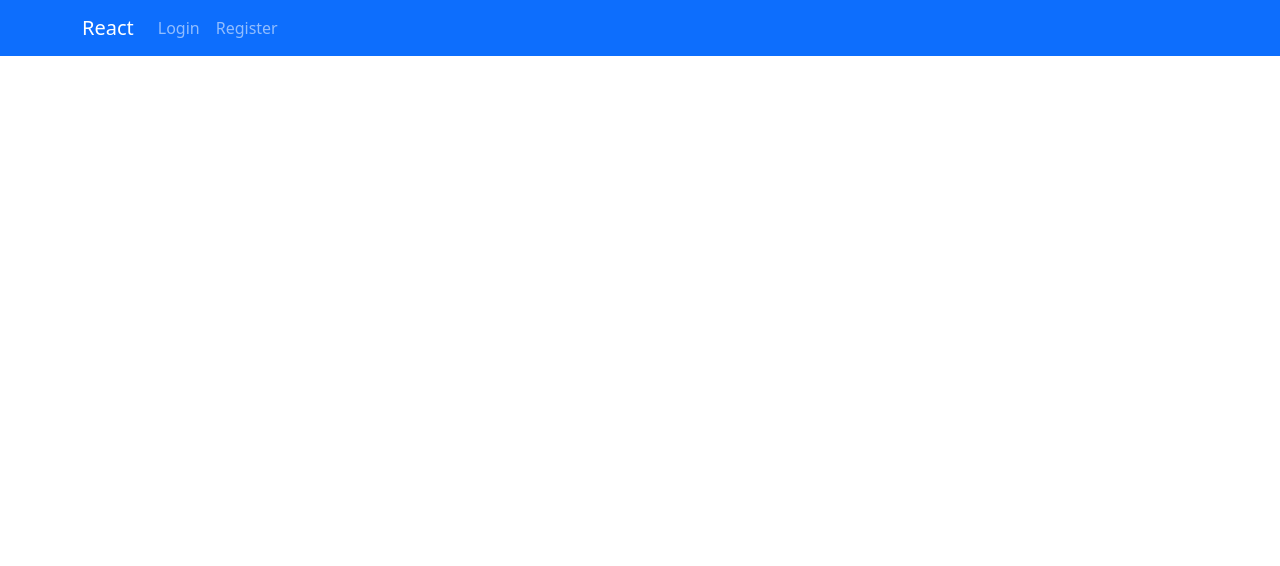
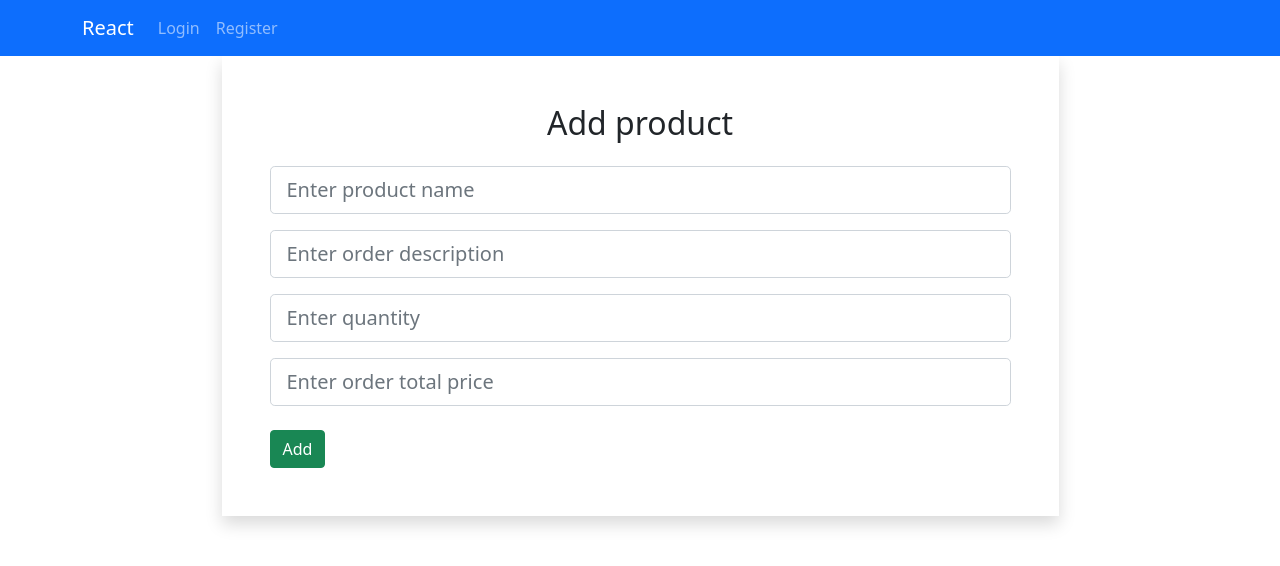
Before and after one commit to Cavid53/Obermind-frontend, a React (Create React App) app: page /order/detail/add/1 in a window 1280 px wide. Shown: the top 566 px of the page. Built offline with nearby package versions, Linux system fonts and the light colour scheme.

Commit message:
Fixed order item create and added constraints

```diff
--- a/src/App.js
+++ b/src/App.js
@@ -8,6 +8,8 @@ import Register from './components/account/Register';
 import Order from './components/order/Order';
 import CreateOrder from './components/order/CreateOrder';
 import EditOrder from './components/order/EditOrder';
+import OrderDetail from './components/orderDetail/OrderDetail';
+import AddItem from './components/orderDetail/AddItem';
 
 
 function App() {
@@ -22,6 +24,8 @@ function App() {
           <Route  path="/register" element={<Register/>}/>
           <Route  path="/order/create" element={<CreateOrder/>}/>
           <Route  path="/order/edit/:id" element={<EditOrder/>}/>
+          <Route  path="/order/detail/:id" element={<OrderDetail/>}/>
+          <Route  path="/order/detail/add/:id" element={<AddItem/>}/>
         </Routes>
       </div>
     </Router>
--- /dev/null
+++ b/src/assets/styles/orderDetail.scss
@@ -0,0 +1,4 @@
+.back-button{
+    margin-right: 20px;
+    width: 112px;
+}
--- a/src/components/order/CreateOrder.js
+++ b/src/components/order/CreateOrder.js
@@ -23,7 +23,6 @@ const CreateOrder = () => {
         await axios.post("/v1/order/upsert", order,{ headers: {"Authorization" : `Bearer ${token}`} });
         navigate('/order')
     };
-
 
     const goBack = () =>{
         navigate("/order");
--- a/src/components/order/order.js
+++ b/src/components/order/order.js
@@ -67,8 +67,15 @@ const Order = () => {
                                     </td>
                                     <td className={order.status == DRAFT ? "text-danger" : "text-success"}>{order.status == DRAFT ? "DRAFT" : "SUBMITTED"}</td>
                                     <td>
-                                        <Link className="btn btn-primary mr-2 action" to={`order/detail/${order.id}`}>Details</Link>
-                                        <Link className="btn btn-outline-primary mr-2 action" to={`/order/edit/${order.id}`}>Edit</Link>
+                                        <Link className="btn btn-primary mr-2 action" to={`/order/detail/${order.id}`}>Details</Link>
+                                        {(() => {
+                                            if (order.status == DRAFT) {
+                                                return (
+                                                    <Link className="btn btn-outline-primary mr-2 action" to={`/order/edit/${order.id}`}>Edit</Link>
+                                                )
+                                            }
+                                        })()}
+
                                         <Link className="btn btn-danger" to="" onClick={() => deleteOrder(order.id)}>Delete</Link>
                                         {(() => {
                                             if (order.status == DRAFT) {
--- /dev/null
+++ b/src/components/orderDetail/AddItem.js
@@ -0,0 +1,87 @@
+import React,{ useState } from 'react';
+import axios from 'axios'
+import { useNavigate, useParams } from "react-router-dom";
+
+const AddItem = () => {
+
+    const navigate = useNavigate();
+    const { id } = useParams();
+    const [item, setItem] = useState({
+        orderId: id,
+        productName: "",
+        productDescription: "",
+        quantity:"",
+        productPrice: "",
+    });
+
+    const { productName, productDescription, quantity, productPrice, orderId } = item;
+
+    const onInputChange = e => {
+       setItem({ ...item, [e.target.name]: e.target.value });
+    };
+
+    const onSubmit = async e => {
+        e.preventDefault();
+        const token = JSON.parse(localStorage.getItem('user-info'));
+        await axios.post("/v1/orderitem/upsert", item, { headers: { "Authorization": `Bearer ${token}` } });
+        navigate("/order/detail/" + id);
+    };
+
+    return (
+        <div className="container">
+            <div className="w-75 mx-auto shadow p-5">
+                <h2 className="text-center mb-4">Add product</h2>
+                <form onSubmit={e => onSubmit(e)}>
+                    <div className="form-group mt-3">
+                        <input
+                            type="text"
+                            className="form-control form-control-lg"
+                            placeholder="Enter product name"
+                            name="productName"
+                            value={productName}
+                            required
+                            onChange={e => onInputChange(e)}
+                        />
+                    </div>
+                    <div className="form-group mt-3">
+                        <input
+                            type="text"
+                            className="form-control form-control-lg"
+                            placeholder="Enter order description"
+                            name="productDescription"
+                            required
+                            value={productDescription}
+                            onChange={e => onInputChange(e)}
+                        />
+                    </div>
+                    <div className="form-group mt-3">
+                        <input
+                            type="number"
+                            min='0'
+                            className="form-control form-control-lg"
+                            placeholder="Enter quantity"
+                            name="quantity"
+                            value={quantity}
+                            required
+                            onChange={e => onInputChange(e)}
+                        />
+                    </div>
+                    <div className="form-group mt-3">
+                        <input
+                            type="number"
+                            min='0'
+                            className="form-control form-control-lg"
+                            placeholder="Enter order total price"
+                            name="productPrice"
+                            required
+                            value={productPrice}
+                            onChange={e => onInputChange(e)}
+                        />
+                    </div>
+                    <button className="btn btn-success btn-block mt-4">Add</button>
+                </form>
+            </div>
+        </div>
+    );
+};
+export default AddItem;
--- /dev/null
+++ b/src/components/orderDetail/OrderDetail.js
@@ -0,0 +1,105 @@
+import React, { useState, useEffect } from 'react';
+import axios from 'axios';
+import { Link } from 'react-router-dom';
+import { useParams } from "react-router-dom";
+import "../../assets/styles/orderDetail.scss";
+
+
+const OrderDetail = () => {
+    const [items, setItem] = useState([]);
+    const { id } = useParams();
+    let [orderStatus, setOrderStatus] = useState();
+    const DRAFT = 0;
+
+    useEffect(() => {
+        loadItems();
+        getOrder();
+    }, []);
+
+    //get all order items
+    const loadItems = async () => {
+        debugger
+        const token = JSON.parse(localStorage.getItem('user-info'));
+        const result = await axios.get(`/v1/orderitem/getallbyorderid/${id}`, { headers: { "Authorization": `Bearer ${token}` } });
+        setItem(result.data.reverse());
+    }
+
+    //delete order item
+    const deleteItem = async id => {
+        const token = JSON.parse(localStorage.getItem('user-info'));
+        await axios.delete(`/v1/orderitem/${id}`, { headers: { "Authorization": `Bearer ${token}` } });
+        loadItems();
+    }
+
+    const getOrder = async () => {
+        debugger
+        const token = JSON.parse(localStorage.getItem('user-info'));
+        const result = await axios.get(`/v1/order/${id}`, { headers: { "Authorization": `Bearer ${token}` } });
+        setOrderStatus(result.data.status)
+    }
+
+    return (
+        <div className="container">
+            <div className="py-4">
+                <div className="d-flex justify-content-between">
+                    <h1>Order details</h1>
+                    <div className="add-and-back">
+                        <Link className="btn btn-outline-primary back-button" to="/order">
+                            <span className="add-order-button-text">Back</span>
+                        </Link>
+                        {(() => {
+                            debugger
+                            if (orderStatus == DRAFT) {
+                                return (
+                                    <Link className="btn btn-outline-success" to={`/order/detail/add/${id}`}>
+                                        <span className="add-order-button-text">Add product</span>
+                                    </Link>
+                                )
+                            }
+                        })()}
+
+                    </div>
+                </div>
+
+                <table className="table table-striped table-hover">
+                    <thead>
+                        <tr>
+                            <th scope="col">#</th>
+                            <th scope="col">Product name</th>
+                            <th scope="col">About product</th>
+                            <th scope="col">Quantity</th>
+                            <th scope="col">Product price</th>
+                            <th>Actions</th>
+                        </tr>
+                    </thead>
+                    <tbody>
+                        {
+                            items.map((item, index) => (
+                                <tr key={index}>
+                                    <th scope="row">{index + 1}</th>
+                                    <td>{item.productName}</td>
+                                    <td>{item.productDescription}</td>
+                                    <td>{item.quantity}</td>
+                                    <td>${item.productPrice}</td>
+
+                                    {(() => {
+                                        if (orderStatus == DRAFT) {
+                                            return (
+                                                <td>
+                                                    <Link className="btn btn-outline-primary mr-2 action" to={`/order/detail/edit/${item.id}`}>Edit</Link>
+                                                    <Link className="btn btn-danger" to="" onClick={() => deleteItem(item.id)}>Delete</Link>
+                                                </td>
+                                            )
+                                        }
+                                    })()}
+
+                                </tr>
+                            ))
+                        }
+                    </tbody>
+                </table>
+            </div>
+        </div>
+    )
+}
+export default OrderDetail;
```
